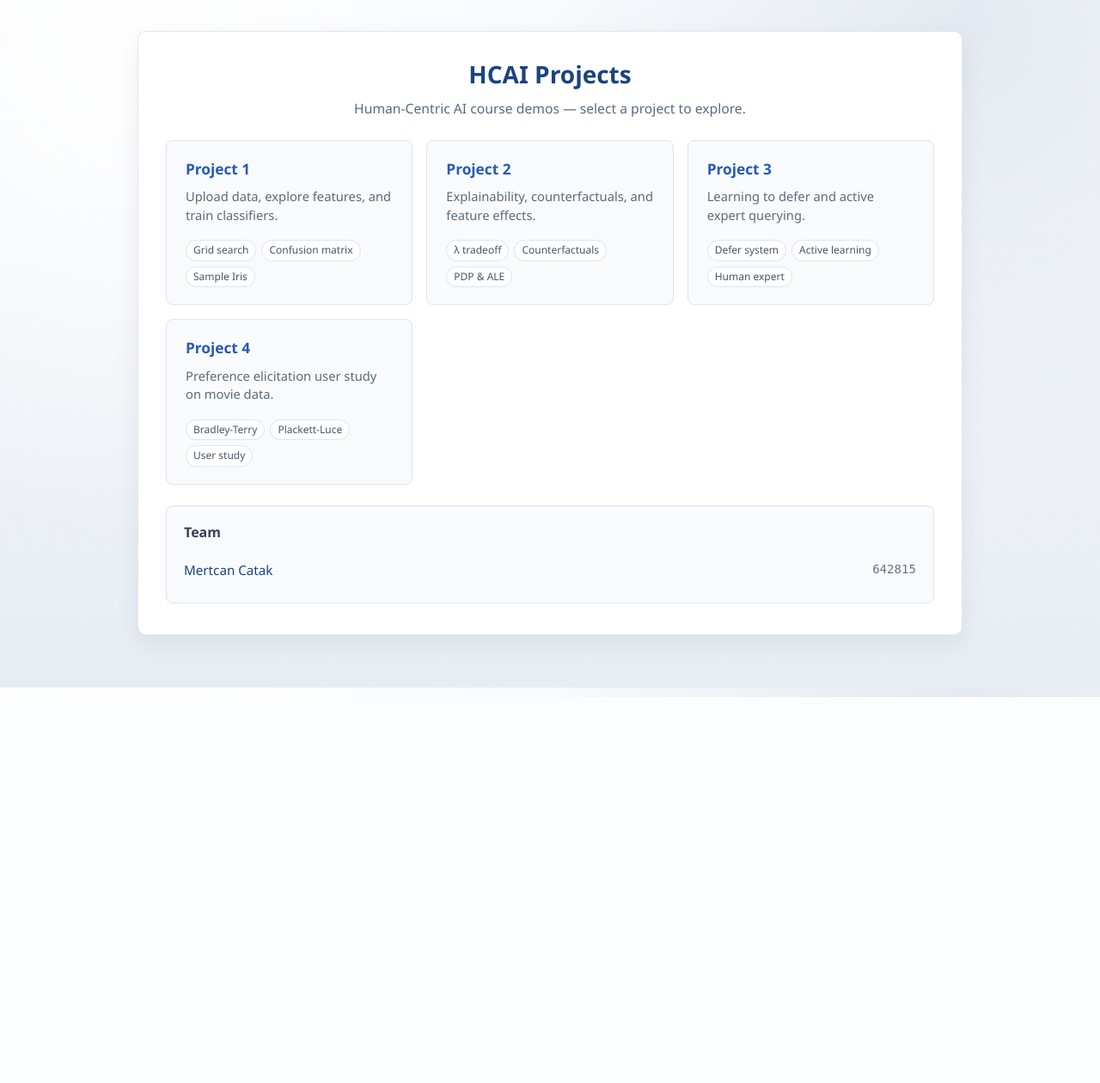
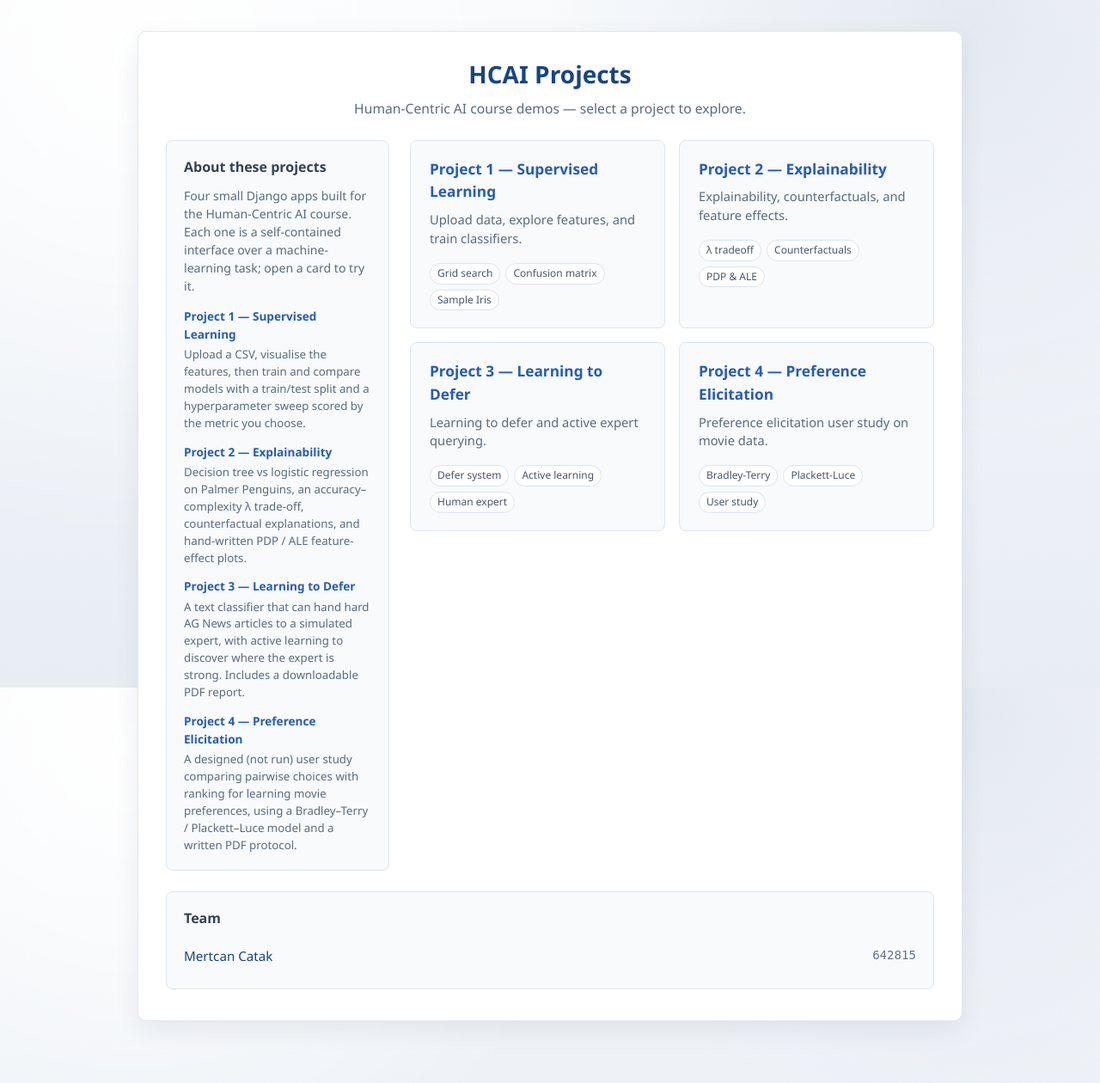
Before and after one commit to Apheironn/hcai, a Django app: page /home/ in a window 1280 px wide. Shown: the whole page at 86% size. Before the commit the page ends 811 px from the top, so only its background shows below. Run offline with Django 5.2, Linux system fonts and the light colour scheme.

Commit message:
feat(home): 2x2 project grid with an "about" sidebar
Left column gives a short per-project description (a mini wiki); the
cards sit in a fixed 2x2 grid and stack below 820px. Card titles now
include the project subtitle.

```diff
--- a/home/static/home/style.css
+++ b/home/static/home/style.css
@@ -3,10 +3,61 @@
     margin-bottom: 24px;
 }
 
+.home-layout {
+    display: grid;
+    grid-template-columns: 260px 1fr;
+    gap: 24px;
+    align-items: start;
+}
+
+.home-wiki {
+    background: #f8fafc;
+    border: 1px solid #dde5f0;
+    border-radius: 8px;
+    padding: 18px 20px;
+}
+
+.home-wiki h2 {
+    margin: 0 0 10px;
+    font-size: 1rem;
+    color: #334155;
+    font-weight: 600;
+}
+
+.home-wiki p {
+    margin: 0 0 14px;
+    font-size: 0.88rem;
+    color: #5a6b7d;
+    line-height: 1.5;
+}
+
+.wiki-list {
+    margin: 0;
+}
+
+.wiki-list dt {
+    font-size: 0.85rem;
+    font-weight: 600;
+    color: #275CB2;
+    margin-top: 12px;
+}
+
+.wiki-list dt:first-child {
+    margin-top: 0;
+}
+
+.wiki-list dd {
+    margin: 4px 0 0;
+    font-size: 0.83rem;
+    color: #5a6b7d;
+    line-height: 1.5;
+}
+
 .project-grid {
     display: grid;
-    grid-template-columns: repeat(auto-fit, minmax(240px, 1fr));
+    grid-template-columns: repeat(2, minmax(0, 1fr));
     gap: 16px;
+    align-content: start;
 }
 
 .project-card {
@@ -89,6 +140,15 @@
     font-size: 0.88rem;
 }
 
+@media (max-width: 820px) {
+    .home-layout {
+        grid-template-columns: 1fr;
+    }
+    .project-grid {
+        grid-template-columns: 1fr;
+    }
+}
+
 @media (max-width: 600px) {
     .team-list li {
         flex-direction: column;
--- a/home/templates/home/index.html
+++ b/home/templates/home/index.html
@@ -13,10 +13,25 @@
         <p class="subtitle">Human-Centric AI course demos — select a project to explore.</p>
     </header>
 
+    <div class="home-layout">
+        <aside class="home-wiki">
+            <h2>About these projects</h2>
+            <p>
+                Four small Django apps built for the Human-Centric AI course. Each one is a
+                self-contained interface over a machine-learning task; open a card to try it.
+            </p>
+            <dl class="wiki-list">
+                {% for project in projects %}
+                <dt>{{ project.name }} — {{ project.title }}</dt>
+                <dd>{{ project.blurb }}</dd>
+                {% endfor %}
+            </dl>
+        </aside>
+
         <section class="project-grid">
             {% for project in projects %}
             <a class="project-card" href="{% url project.url_name %}">
-            <span class="project-label">{{ project.name }}</span>
+                <span class="project-label">{{ project.name }} — {{ project.title }}</span>
                 <span class="project-desc">{{ project.description }}</span>
                 <div class="feature-chips">
                     {% for chip in project.chips %}
@@ -28,6 +43,7 @@
             <p class="empty-note">No projects available.</p>
             {% endfor %}
         </section>
+    </div>
 
     {% if students %}
     <section class="team-card">
--- a/home/views.py
+++ b/home/views.py
@@ -9,26 +9,50 @@ def index(request):
     projects = [
         {
             "name": "Project 1",
+            "title": "Supervised Learning",
             "url_name": "project1:index",
             "description": "Upload data, explore features, and train classifiers.",
+            "blurb": (
+                "Upload a CSV, visualise the features, then train and compare models "
+                "with a train/test split and a hyperparameter sweep scored by the metric "
+                "you choose."
+            ),
             "chips": ["Grid search", "Confusion matrix", "Sample Iris"],
         },
         {
             "name": "Project 2",
+            "title": "Explainability",
             "url_name": "project2:index",
             "description": "Explainability, counterfactuals, and feature effects.",
+            "blurb": (
+                "Decision tree vs logistic regression on Palmer Penguins, an "
+                "accuracy–complexity λ trade-off, counterfactual explanations, and "
+                "hand-written PDP / ALE feature-effect plots."
+            ),
             "chips": ["λ tradeoff", "Counterfactuals", "PDP & ALE"],
         },
         {
             "name": "Project 3",
+            "title": "Learning to Defer",
             "url_name": "project3:index",
             "description": "Learning to defer and active expert querying.",
+            "blurb": (
+                "A text classifier that can hand hard AG News articles to a simulated "
+                "expert, with active learning to discover where the expert is strong. "
+                "Includes a downloadable PDF report."
+            ),
             "chips": ["Defer system", "Active learning", "Human expert"],
         },
         {
             "name": "Project 4",
+            "title": "Preference Elicitation",
             "url_name": "project4:landing",
             "description": "Preference elicitation user study on movie data.",
+            "blurb": (
+                "A designed (not run) user study comparing pairwise choices with "
+                "ranking for learning movie preferences, using a Bradley–Terry / "
+                "Plackett–Luce model and a written PDF protocol."
+            ),
             "chips": ["Bradley-Terry", "Plackett-Luce", "User study"],
         },
     ]
```
Lines whose indentation alone changed are shown as unchanged.
